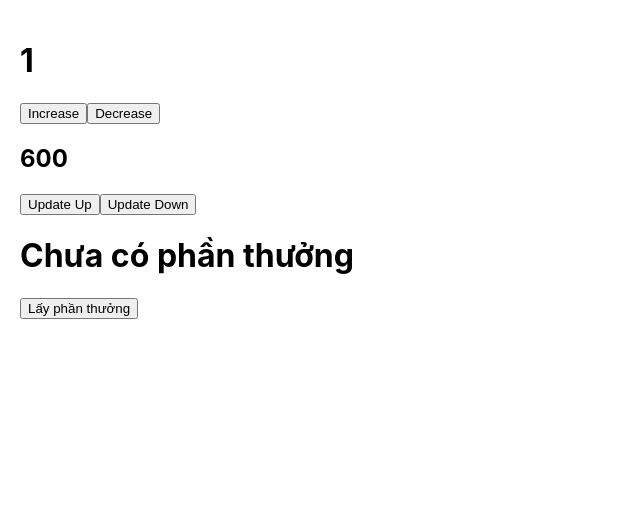
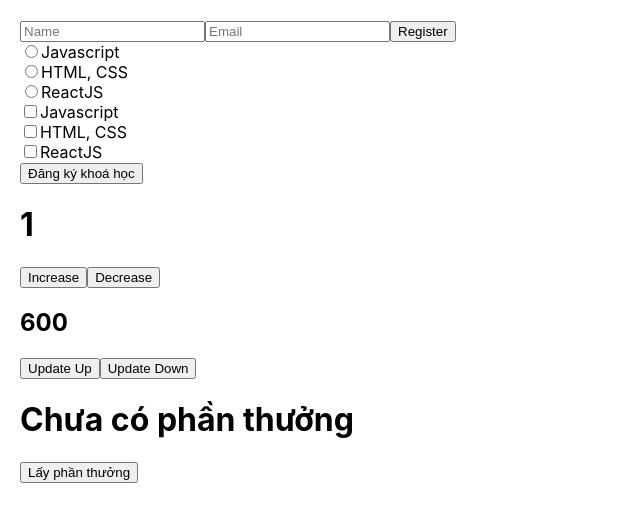
Before and after one commit to haimilo/tiktok, a React (Create React App) app in the folder tiktok/: page / in a window 1280 px wide. Shown: the top 522 px of the page, without its empty margins (0-640 px from the left). Built offline with nearby package versions, Linux system fonts and the light colour scheme.

Commit message:
Update App.js

```diff
--- a/tiktok/src/App.js
+++ b/tiktok/src/App.js
@@ -66,8 +66,72 @@ function App() {
     setGift(gifts[index]);
   }
 
+  // Ví dụ về two way binding của text
+  const [name, setName] = useState('')
+  const [email, setEmail] = useState('')
+  const handlerSubmit = () => {
+    console.log({
+      name,
+      email
+    })
+  }
+
+  // Ví dụ về two way binding của radio
+  const [checked, setChecked] = useState();
+
+  const courses = [
+    {
+      id: 1,
+      name: 'Javascript'
+    },
+    {
+      id: 2,
+      name: 'HTML, CSS'
+    },
+    {
+      id: 3,
+      name: 'ReactJS'
+    }
+  ]
+
+  const handlerSubmitCourse = () => {
+    console.log({ id: checked })
+  }
+
   return (
     <div className="App" style={{ padding: 20 }}>
+      {/* Ví dụ về two-way Binding của text */}
+      <input
+        type="text"
+        value={name}
+        onChange={e => setName(e.target.value)}
+        placeholder="Name"
+      />
+      <input type='email' value={email} onChange={e => setEmail(e.target.value)} placeholder="Email" />
+      <button type="submit" onClick={handlerSubmit}>Register</button>
+
+      {/* Ví dụ về two-way Binding của radio */}
+      {courses.map(course => (
+        <div key={course.id}>
+          <input
+            type="radio"
+            onChange={() => setChecked(course.id)}
+            checked={checked === course.id}
+          />
+          {course.name}
+        </div>
+      ))}
+
+      {/* Ví dụ về two-way Binding của checkbox */}
+      {courses.map(course => (
+        <div key={course.id}>
+          <input
+            type="checkbox"
+          />
+          {course.name}
+        </div>
+      ))}
+      <button onClick={handlerSubmitCourse}>Đăng ký khoá học</button>
       <h1>{counter}</h1>
       <button onClick={handlerIncrease}>Increase</button>
       <button onClick={handlerDecrease}>Decrease</button>
```
